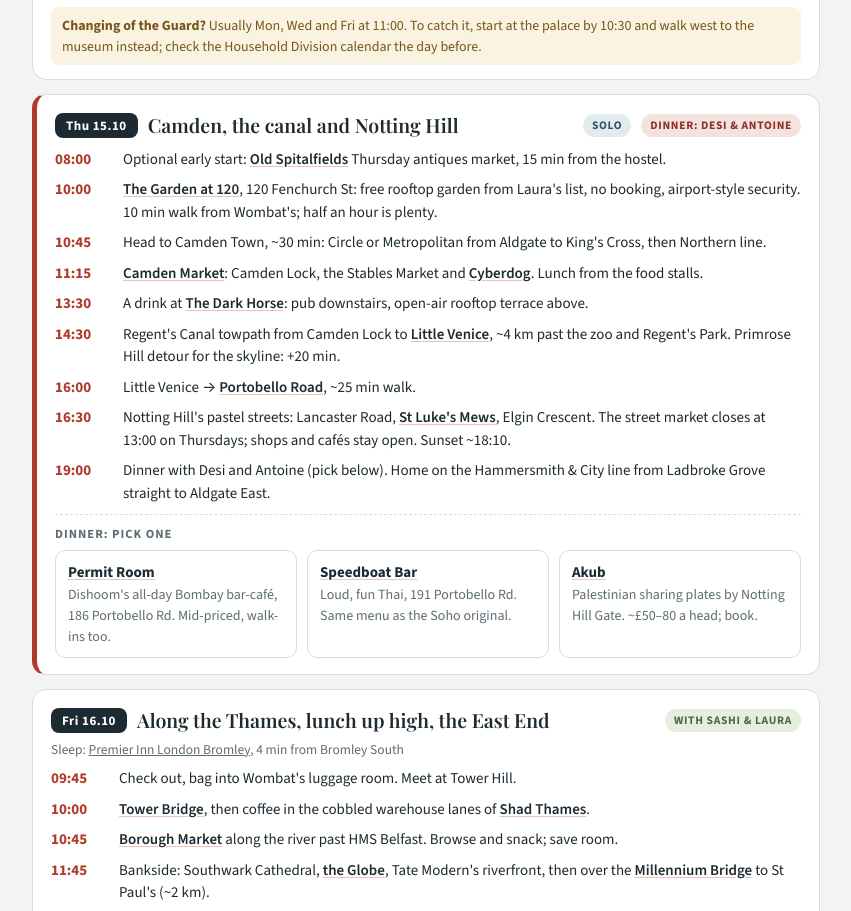
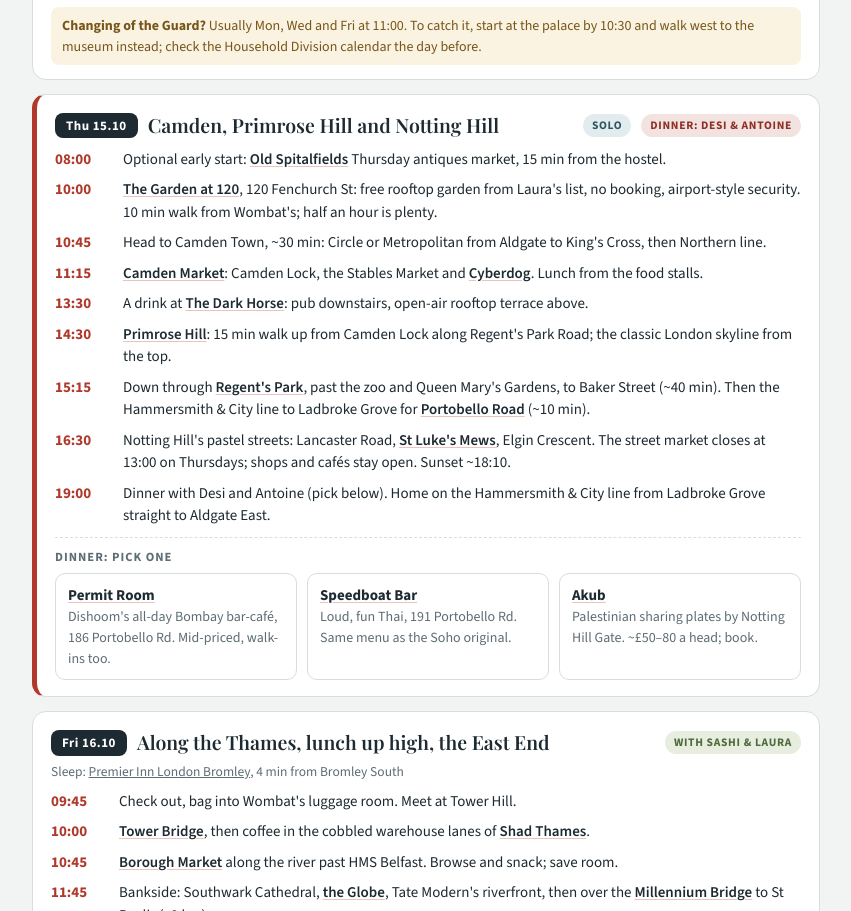
Before and after one commit to parvanovkp/london-trip, a plain HTML site: page index.html in a window 1280 px wide. Shown: the part 1406-2317 px from the top of the page, without its empty margins (214-1065 px from the left). Drawn offline with nearby package versions, Linux system fonts and the light colour scheme.

Commit message:
Swap canal walk for Primrose Hill and Regent's Park

```diff
--- a/index.html
+++ b/index.html
@@ -178,15 +178,15 @@
 </article>
 
 <article class="day big" id="thu">
-  <div class="dayhead"><span class="datechip">Thu 15.10</span><h3>Camden, the canal and Notting Hill</h3><span class="who solo">Solo</span><span class="who duo">Dinner: Desi &amp; Antoine</span></div>
+  <div class="dayhead"><span class="datechip">Thu 15.10</span><h3>Camden, Primrose Hill and Notting Hill</h3><span class="who solo">Solo</span><span class="who duo">Dinner: Desi &amp; Antoine</span></div>
   <ul class="steps">
     <li><span class="t">08:00</span><span>Optional early start: <a href="https://www.google.com/maps/search/?api=1&amp;query=Old+Spitalfields+Market" target="_blank" rel="noopener">Old Spitalfields</a> Thursday antiques market, 15 min from the hostel.</span></li>
     <li><span class="t">10:00</span><span><a href="https://www.google.com/maps/search/?api=1&amp;query=The+Garden+at+120+Fenchurch+Street" target="_blank" rel="noopener">The Garden at 120</a>, 120 Fenchurch St: free rooftop garden from Laura's list, no booking, airport-style security. 10 min walk from Wombat's; half an hour is plenty.</span></li>
     <li><span class="t">10:45</span><span>Head to Camden Town, ~30 min: Circle or Metropolitan from Aldgate to King's Cross, then Northern line.</span></li>
     <li><span class="t">11:15</span><span><a href="https://www.google.com/maps/search/?api=1&amp;query=Camden+Market" target="_blank" rel="noopener">Camden Market</a>: Camden Lock, the Stables Market and <a href="https://www.google.com/maps/search/?api=1&amp;query=Cyberdog+Camden" target="_blank" rel="noopener">Cyberdog</a>. Lunch from the food stalls.</span></li>
     <li><span class="t">13:30</span><span>A drink at <a href="https://www.google.com/maps/search/?api=1&amp;query=The+Dark+Horse+Camden+Stables+Market" target="_blank" rel="noopener">The Dark Horse</a>: pub downstairs, open-air rooftop terrace above.</span></li>
-    <li><span class="t">14:30</span><span>Regent's Canal towpath from Camden Lock to <a href="https://www.google.com/maps/search/?api=1&amp;query=Little+Venice+London" target="_blank" rel="noopener">Little Venice</a>, ~4 km past the zoo and Regent's Park. Primrose Hill detour for the skyline: +20 min.</span></li>
-    <li><span class="t">16:00</span><span>Little Venice → <a href="https://www.google.com/maps/search/?api=1&amp;query=Portobello+Road+London" target="_blank" rel="noopener">Portobello Road</a>, ~25 min walk.</span></li>
+    <li><span class="t">14:30</span><span><a href="https://www.google.com/maps/search/?api=1&amp;query=Primrose+Hill+London" target="_blank" rel="noopener">Primrose Hill</a>: 15 min walk up from Camden Lock along Regent's Park Road; the classic London skyline from the top.</span></li>
+    <li><span class="t">15:15</span><span>Down through <a href="https://www.google.com/maps/search/?api=1&amp;query=Queen+Mary%27s+Gardens+Regent%27s+Park" target="_blank" rel="noopener">Regent's Park</a>, past the zoo and Queen Mary's Gardens, to Baker Street (~40 min). Then the Hammersmith &amp; City line to Ladbroke Grove for <a href="https://www.google.com/maps/search/?api=1&amp;query=Portobello+Road+London" target="_blank" rel="noopener">Portobello Road</a> (~10 min).</span></li>
     <li><span class="t">16:30</span><span>Notting Hill's pastel streets: Lancaster Road, <a href="https://www.google.com/maps/search/?api=1&amp;query=St+Luke%27s+Mews+London" target="_blank" rel="noopener">St Luke's Mews</a>, Elgin Crescent. The street market closes at 13:00 on Thursdays; shops and cafés stay open. Sunset ~18:10.</span></li>
     <li><span class="t">19:00</span><span>Dinner with Desi and Antoine (pick below). Home on the Hammersmith &amp; City line from Ladbroke Grove straight to Aldgate East.</span></li>
   </ul>
```
Also changed, not shown: 1 other file.
